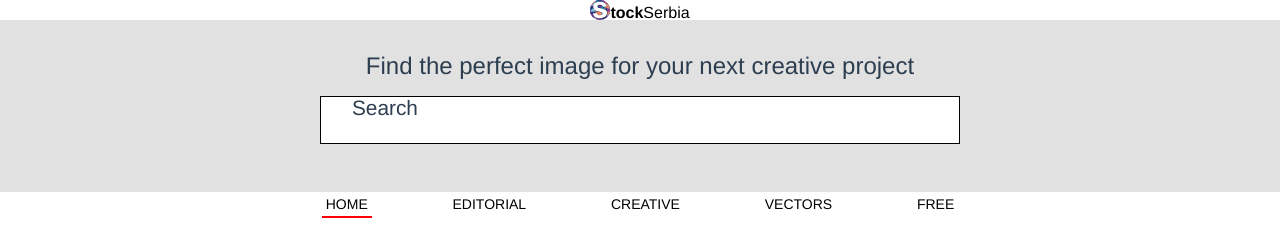
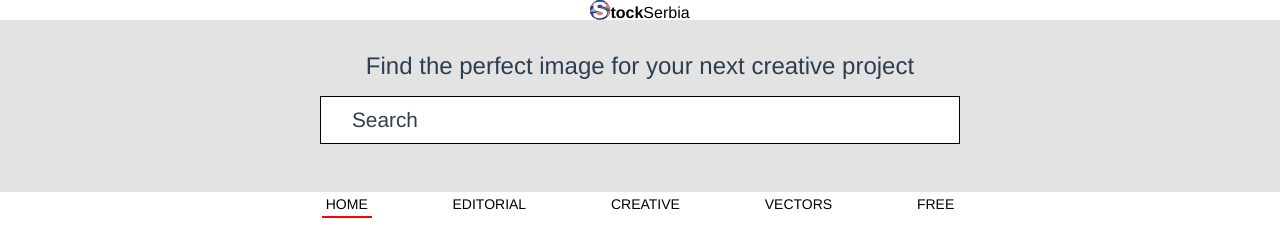
Before and after one commit to Binsr/img_web_store, a Vue app: page / in a window 1280 px wide. Shown: the top 226 px of the page. Built offline with nearby package versions, Linux system fonts and the light colour scheme.

Commit message:
polished up searchSection

```diff
--- a/src/components/basic_layout/SearchSection.vue
+++ b/src/components/basic_layout/SearchSection.vue
@@ -18,8 +18,7 @@ export default {
 
 <style>
 .searchWraper{
-    background-color:#e1e1e1;
-
+    background-color:#e3e3e3;
     width: 100%;
 }
 
@@ -28,7 +27,6 @@ export default {
     padding-bottom: 1rem;
     font-size: 1.5rem;
     font-weight: 500;
-
 }
 
 .searchBarWrapper{
@@ -47,8 +45,10 @@ export default {
     border: 1px solid black;
     width: 100%;
     height: 100%;
+    text-align: left;
+    padding-left: 8rem;
+}
 
-}
 
 #SearchButton{
     all: unset;
@@ -58,6 +58,7 @@ export default {
     font-size: 1.3rem;
     font-weight: 500;
     left: 2rem;
+    line-height: 3rem;
 }
 
 
```
